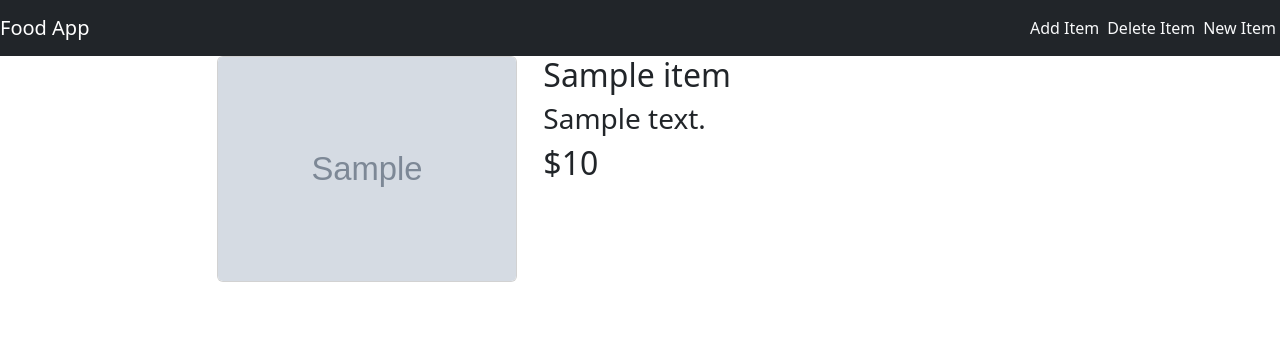
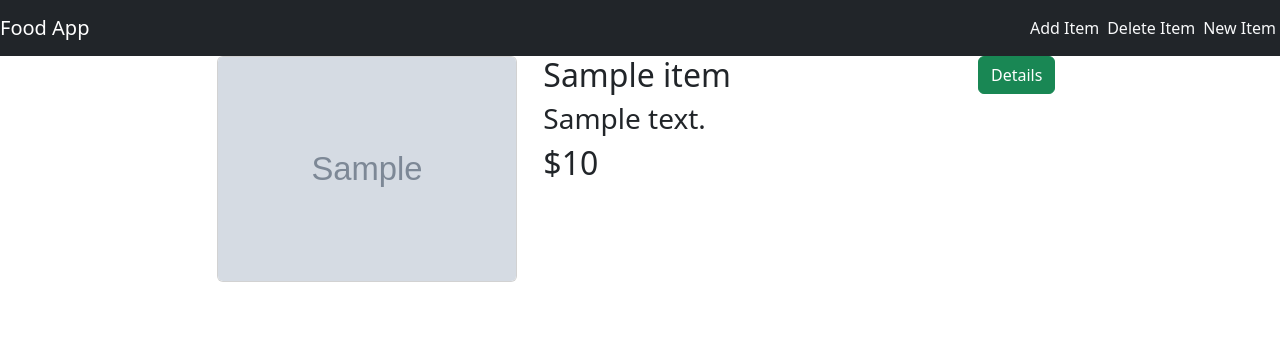
Before and after one commit to Emmanueldlf/food_menu, a Django app: template food/templates/food/index.html in a window 1280 px wide. Shown: the top 356 px of the page. Run offline with Django 3.2, Linux system fonts and the light colour scheme; the template is opened without the code that fills it: most values are stand-ins (such as "Sample title", 1, 10 or a date in 2020); grey boxes marked "Sample" are stand-in pictures.

Commit message:
added a button

```diff
--- a/food/templates/food/index.html
+++ b/food/templates/food/index.html
@@ -16,6 +16,7 @@
         <h2>${{ item.item_price }}</h2>
       </div>
       <div class="col-md-2">
+        <a href="" class="btn btn-success">Details</a>
 
 
       </div>
```
Also changed, not shown: db.sqlite3.
